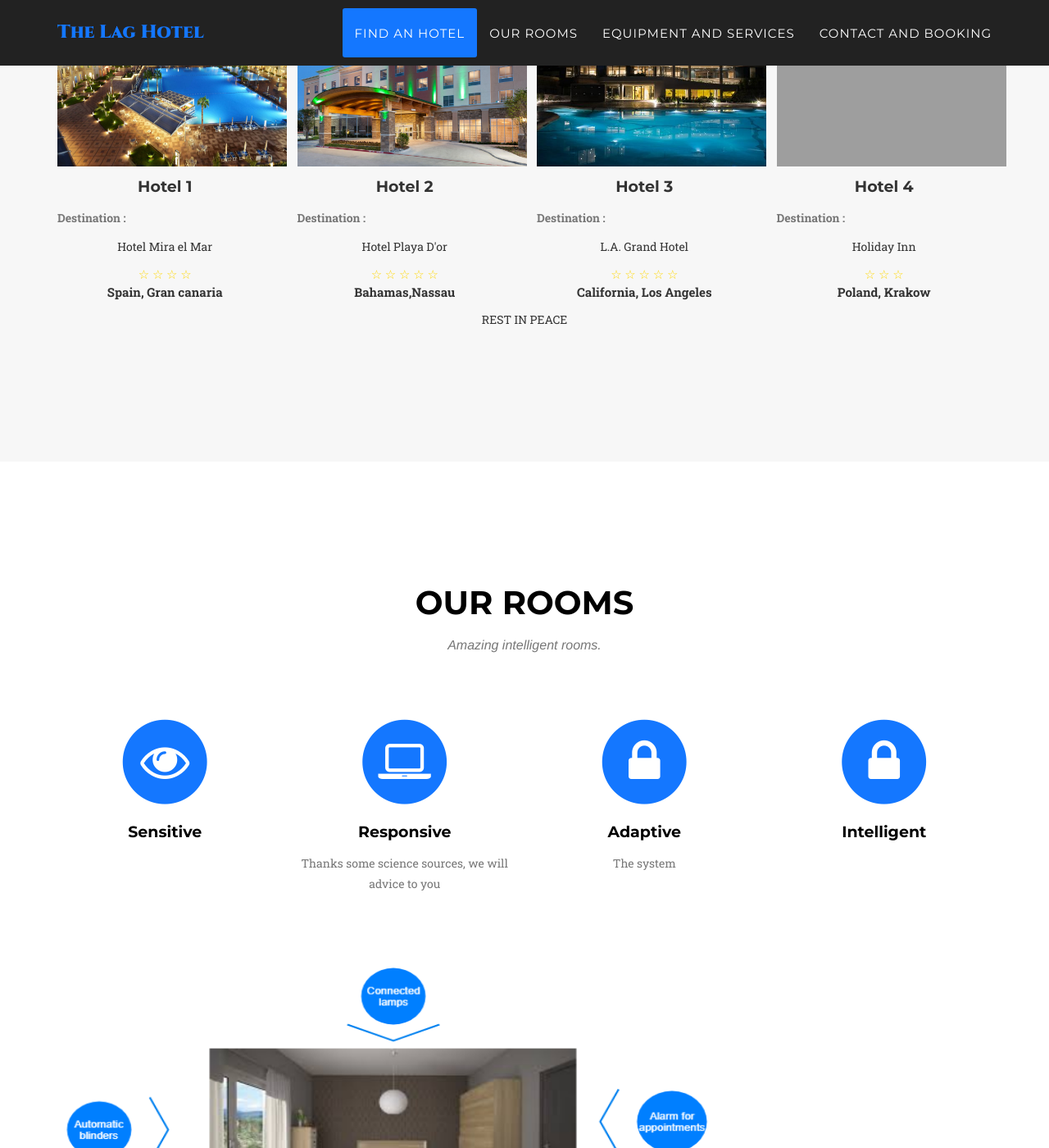
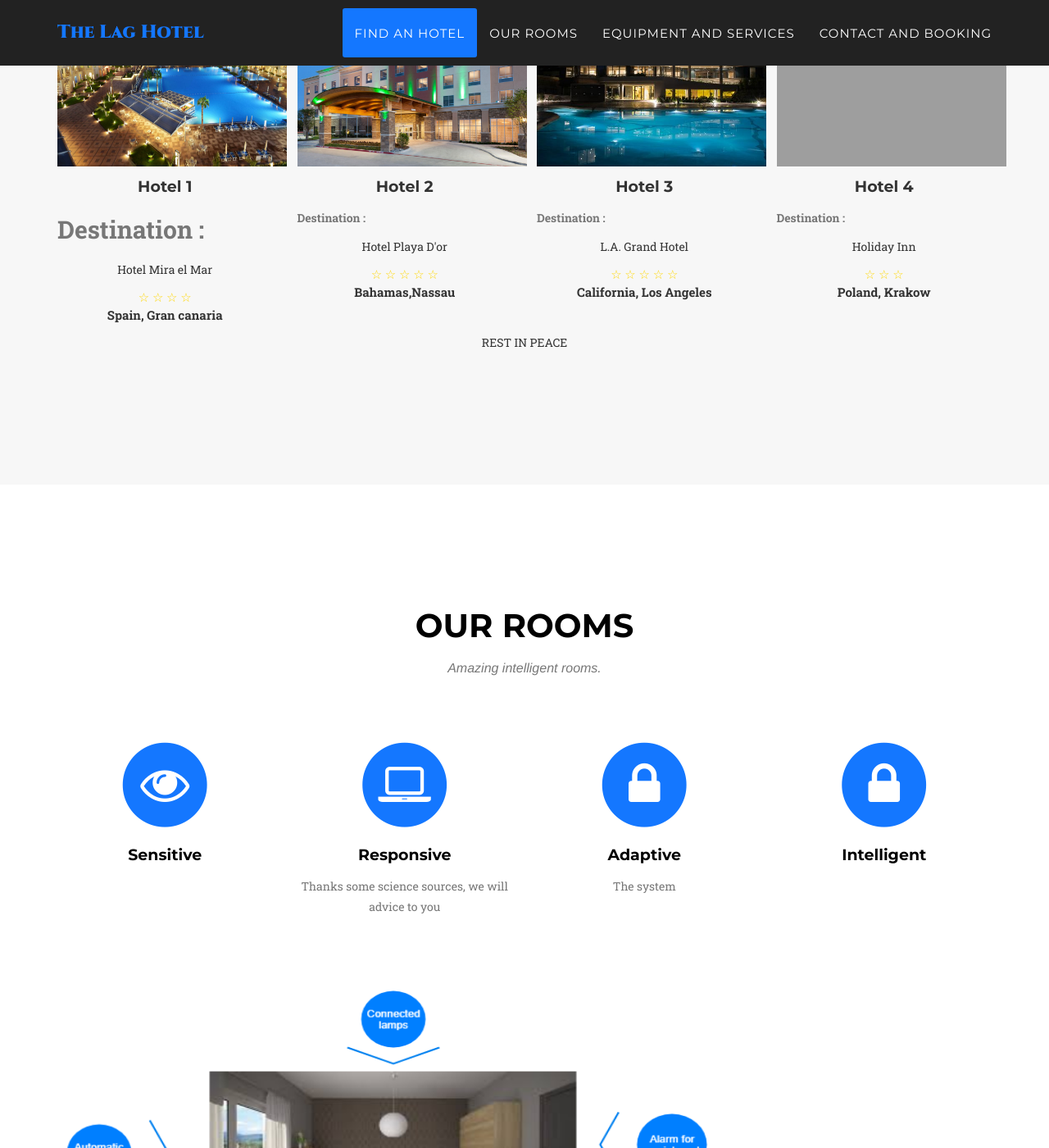
Before and after one commit to VincentGautier/Hotel-web-site, a Jekyll site: the page built from index.html, in a window 1280 px wide and 1400 px high, scrolled down 1139 px. Shown: the whole window at 82% size. Built offline with Jekyll 4.4.1, drawn with Linux system fonts in a browser that asks for light colours; some web fonts are replaced; grey boxes are pictures that could not be loaded.

Commit message:
Update agency.css

```diff
--- a/_includes/css/agency.css
+++ b/_includes/css/agency.css
@@ -15,7 +15,7 @@ body {
 }
 .dest-hotel {
     color: #{{ site.data.template.color.muted }};
-    font-size: 14px;
+    font-size: 30px;
 }
 
 .text-primary {
```
